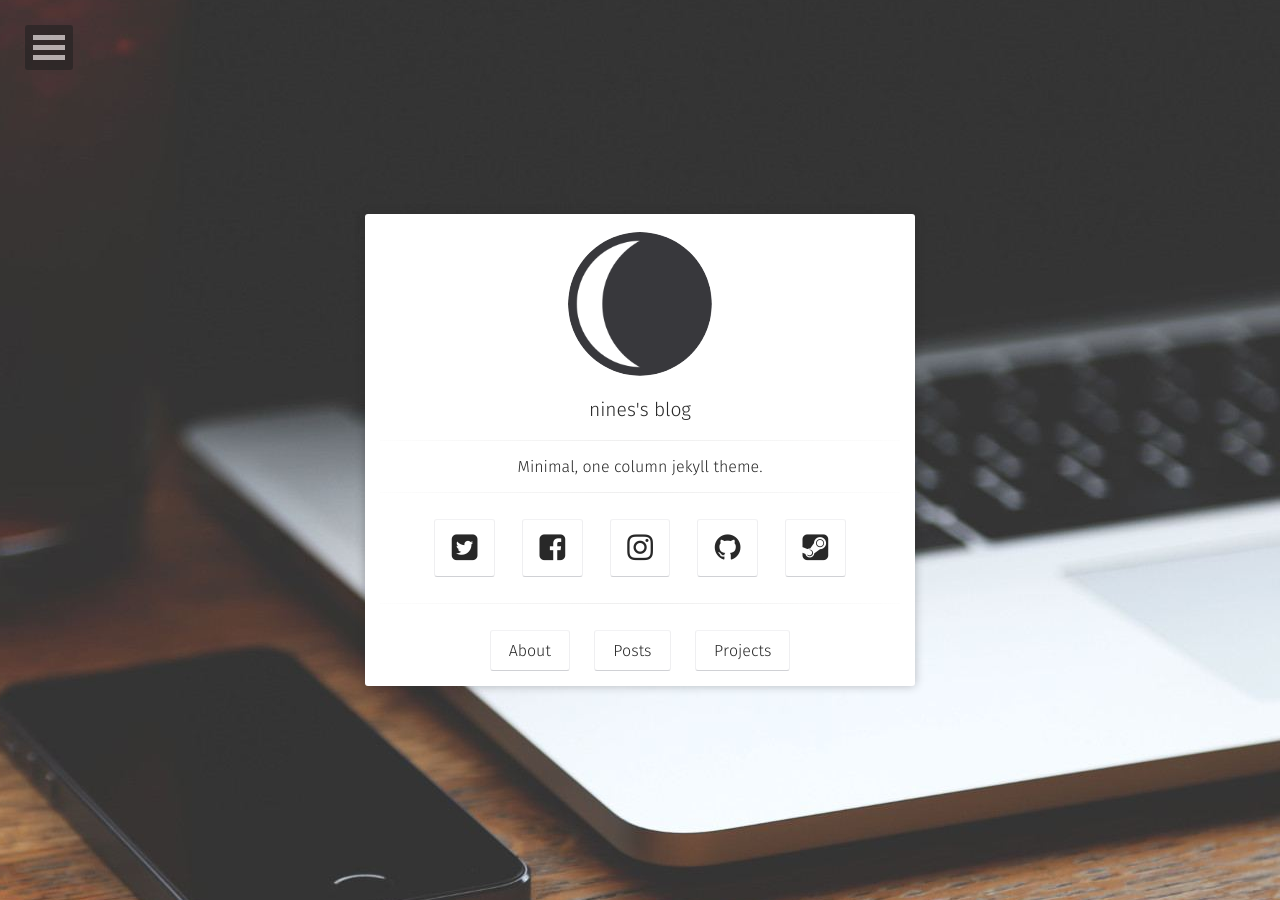
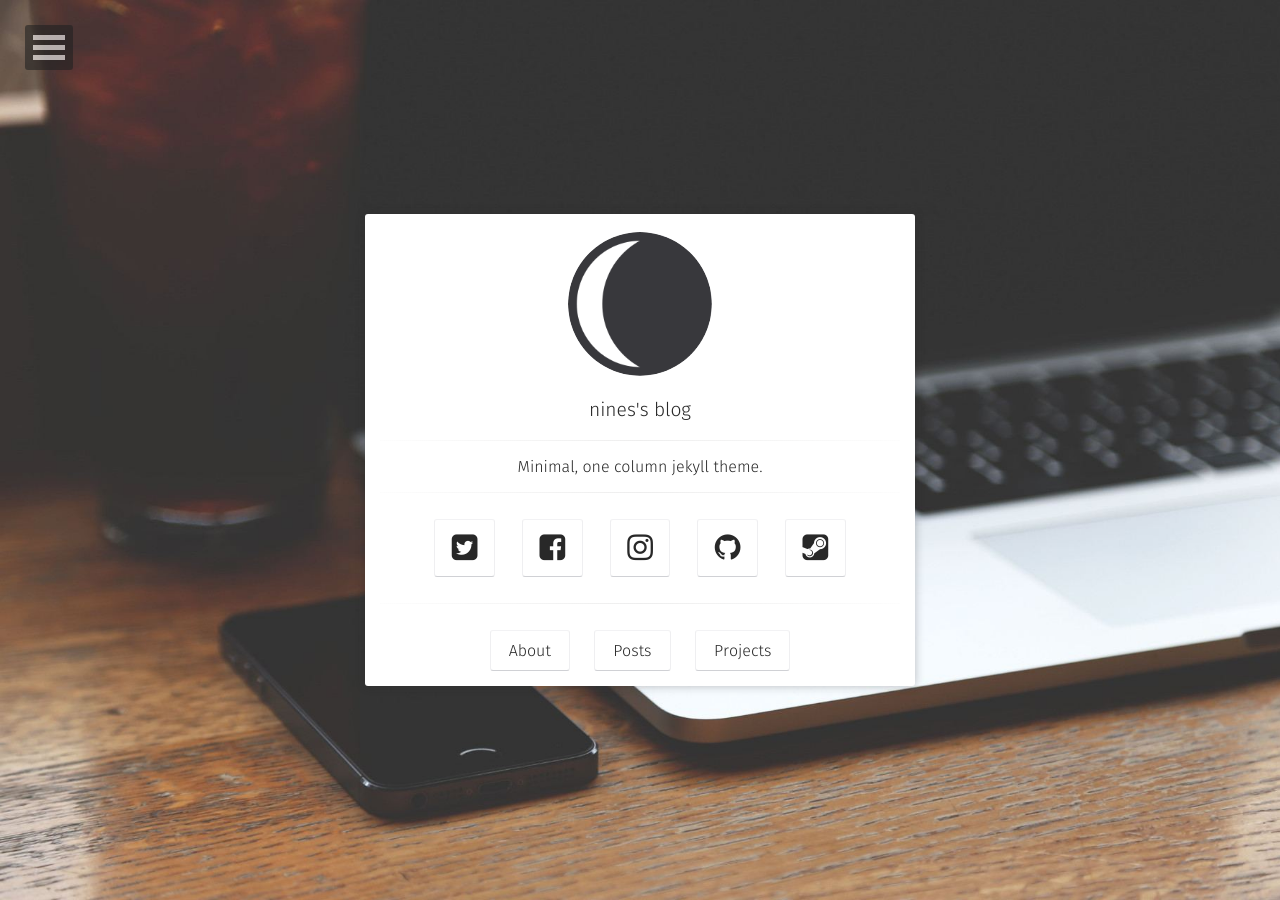
Before and after one commit to zp-nines/nines, a Jekyll site: the page built from index.html, in a window 1280 px wide. Built offline with Jekyll 4.4.1, drawn with Linux system fonts in a browser that asks for light colours; some web fonts are replaced.

Commit message:
fix:尝试一下背景图片加载优化

```diff
--- a/_config.yml
+++ b/_config.yml
@@ -8,7 +8,7 @@ logo:               'assets/img/logo.png'
 background:         'assets/img/placeholder-new.jpeg'
 tiled_bg:           true   # Set this true if you want to tile your background image, otherwise it will be covered
 locale:             en_US
-url:                https://zp-nines.github.io/nines/
+url:                https://zp-nines.github.io/nines
 
 # Jekyll
 permalink:          /:title/
--- a/_layouts/home.html
+++ b/_layouts/home.html
@@ -9,7 +9,7 @@ layout: compress
 <head>
     {% include head.html %}
 </head>
-<body>
+<body style="background:url(/assets/img/placeholder-new.jpeg);background-repeat: no-repeat;background-size: cover;">
     {% include nav.html %}
     <!-- Header -->
     <header class="header flex" role="banner">
```
